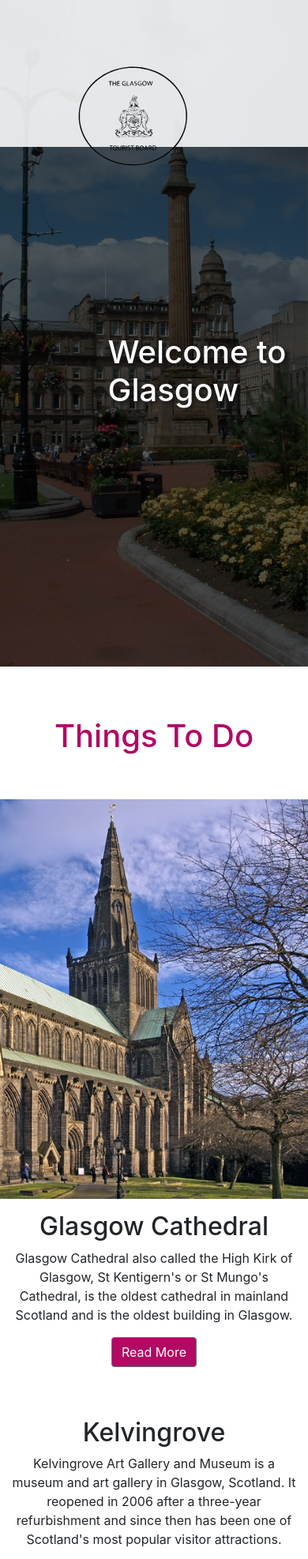
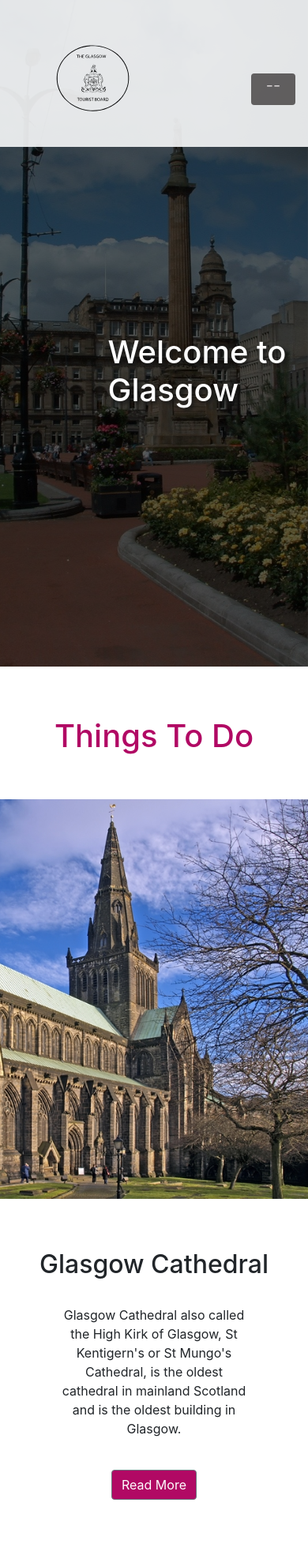
Before and after one commit to Walaa-Elsayed/TeamworkingProject, a plain HTML site: page Index.html in a window 390 px wide. Shown: the top 1974 px of the page at 79% size. Drawn offline with nearby package versions, Linux system fonts and the light colour scheme.

Commit message:
responsive

```diff
--- a/Index.html
+++ b/Index.html
@@ -48,11 +48,15 @@
             <div class="row">
                 <nav class="navbar navbar-expand-sm navbar-white bg-light fixed-top" id="main-nav">
                     <div class="container">
-                        <a class="navbar-brand" href="index.html"> <img src="Images/logo.svg" alt="logo_img" id="logo_img" style="width:300px !important; height: 250px !important; "/> </a>
+                        <a class="navbar-brand" href="index.html"> <img src="Images/logo.svg" alt="logo_img"
+                                id="logo_img" /> </a>
 
                         <button class="navbar-toggler" type="button" data-toggle="collapse" data-target="#navbarNav"
-                            aria-controls="navbarNav" aria-expanded="false" aria-label="Toggle navigation">
-                            <span class="navbar-toggler-icon"></span>
+                            aria-controls="navbarNav" aria-expanded="false" aria-label="Toggle navigation"
+                            style="color:rgb(230, 223, 223); background-color: rgb(102, 99, 99);">
+                            <span class="navbar-toggler-icon "> -- </span><br>
+
+
                         </button>
 
                         <div class="collapse navbar-collapse" id="navbarNav">
@@ -126,17 +130,19 @@
                 <div class="col-md-6" id="Cathedral_bg">
 
                 </div>
-                <div class="col-md-6 text-center">
+                <div class="col-md-6 text-center p-5">
                     <h2 class="pt-3">Glasgow Cathedral</h2>
-                    <p class=""> Glasgow Cathedral also called the High Kirk of Glasgow, St Kentigern's or St Mungo's Cathedral,
+                    <p class="p-4"> Glasgow Cathedral also called the High Kirk of Glasgow, St Kentigern's or St Mungo's
+                        Cathedral,
                         is the oldest cathedral in mainland Scotland and is the oldest building in Glasgow.</p>
                     <a href="cathedral.html"><button type="submit" class="btn btn-secondary mb-5">Read More</button></a>
                 </div>
                 <div class="w-100"></div>
-                <div class="col-md-4 text-center">
+                <div class="col-md-4 text-center p-5">
                     <h2 class="pt-3">Kelvingrove</h2>
-                    <p class="">Kelvingrove Art Gallery and Museum is a museum and art gallery in Glasgow, Scotland.
-                        It reopened in 2006 after a three-year refurbishment and since then has been one of Scotland's most popular visitor attractions.</p>
+                    <p class="p-4">Kelvingrove Art Gallery and Museum is a museum and art gallery in Glasgow, Scotland.
+                        It reopened in 2006 after a three-year refurbishment and since then has been one of Scotland's
+                        most popular visitor attractions.</p>
                     <a href="Kelvin.html"><button type="submit" class="btn btn-secondary mb-5">Read More</button></a>
                 </div>
                 <div class="col-md-8" id="Kelvingrove_bg">
@@ -190,7 +196,8 @@
                     <div class="my-2">
                         <img src="/Images/glasgow_flyer.jpg" alt="flyer image" class="img-thumbnail">
                     </div>
-                    <a href="Images/glasgow_flyer.jpg" download> <button type="submit" class="btn btn-primary">Download</button> </a>
+                    <a href="Images/glasgow_flyer.jpg" download> <button type="submit"
+                            class="btn btn-primary">Download</button> </a>
                 </div>
 
             </div>
@@ -211,14 +218,16 @@
 
                 </div>
 
-                <div class=" col-md-2">
+                <div class="col-md-2">
 
                 </div>
 
-                <div class=" col-md-5 text-white">
+                <div class="col-md-5 text-white">
 
                     <div class="py-3">
-                        <a  href="index.html" style="color: #FFFFFF;"> <h4> THE GLASGOW TOURIST BOARD </h4></a>
+                        <a href="index.html" style="color: #FFFFFF;">
+                            <h4> THE GLASGOW TOURIST BOARD </h4>
+                        </a>
                     </div>
 
                     <div>
--- a/css/pages_style.css
+++ b/css/pages_style.css
@@ -5,8 +5,9 @@ header{
 
 #logo_img{
 
-  max-width:300px !important;
-  max-height:300px !important ;
+  max-width:300px ;
+  max-height:320px  ;
+  padding-bottom: 20px ;
 }
 
 .crossfade > figure {
@@ -210,12 +211,34 @@ footer{
 
 @media (pointer:coarse) and (hover:none){
   #logo_img{
-    padding-bottom: 40px !important;
-        width: 200px !important;
-        height: 200px !important;
+    padding-bottom: 20%;
+    width: 200px;
+    height: 200px;
 
-  }
+}
+
+.place_image , .place1_image , .place2_image
+.place3_image , .place3_image , .place5_image{
+   height: 50vh;
+}
+
 
 
 
 }
+
+@media screen and (max-width: 800px) {
+  #logo_img{
+        padding-bottom: 20%;
+        width: 200px;
+        height: 200px;
+
+  }
+
+  .place_image , .place1_image , .place2_image
+  .place3_image , .place3_image , .place5_image{
+       height: 60vh;
+  }
+
+
+}
```
Also changed, not shown: Kelvin.html (+13 -7 lines), art_street.html (+16 -9 lines), cathedral.html (+5 -3 lines), george.html (+28 -13 lines), pollock.html (+20 -10 lines).
